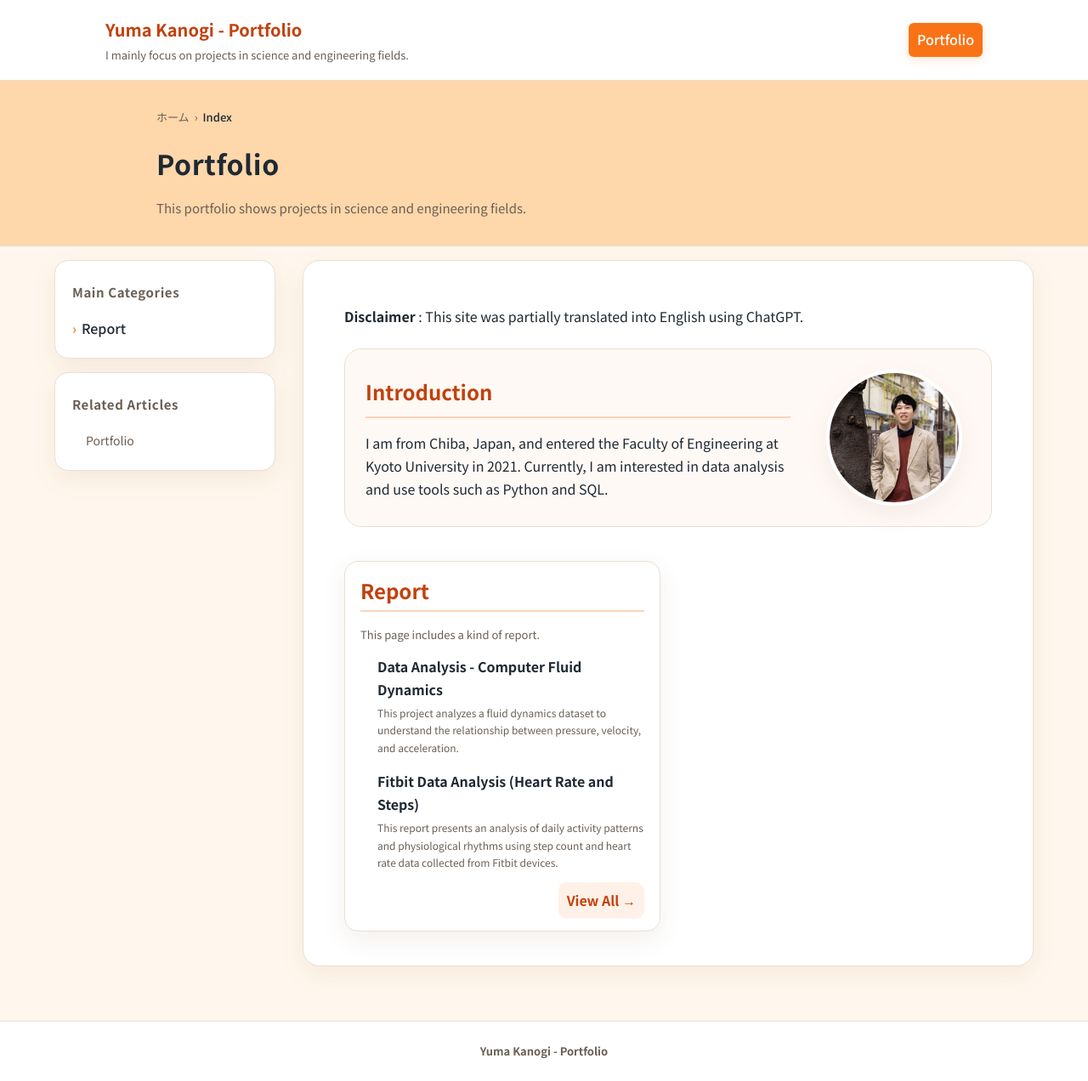
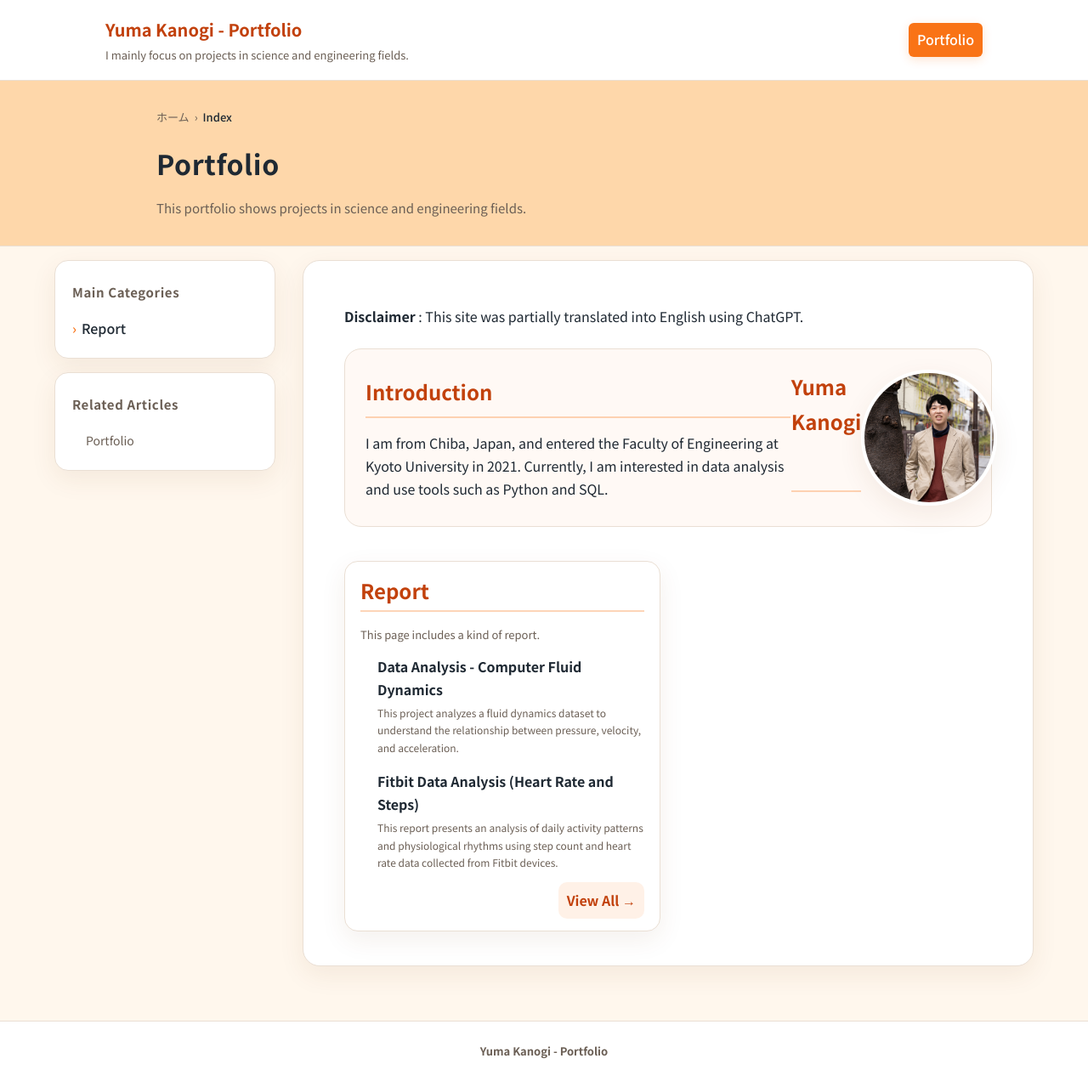
Before and after one commit to entfrem0/portfolio, a Jekyll site: the page built from docs/index.md, in a window 1280 px wide. Shown: the whole page at 85% size. Built offline with Jekyll 4.4.1, drawn with Linux system fonts in a browser that asks for light colours.

Commit message:
名前つけてみる

```diff
--- a/docs/index.md
+++ b/docs/index.md
@@ -19,6 +19,7 @@ sidebar_title: Related Articles
   </div>
 
   <div class="intro-profile__image-wrap">
+    <h2>Yuma Kanogi</h2>
     <img
       src="{{ '/assets/images/image.jpg' | relative_url }}"
       alt="Profile photo"
```
Also changed, not shown: 1 other file.
